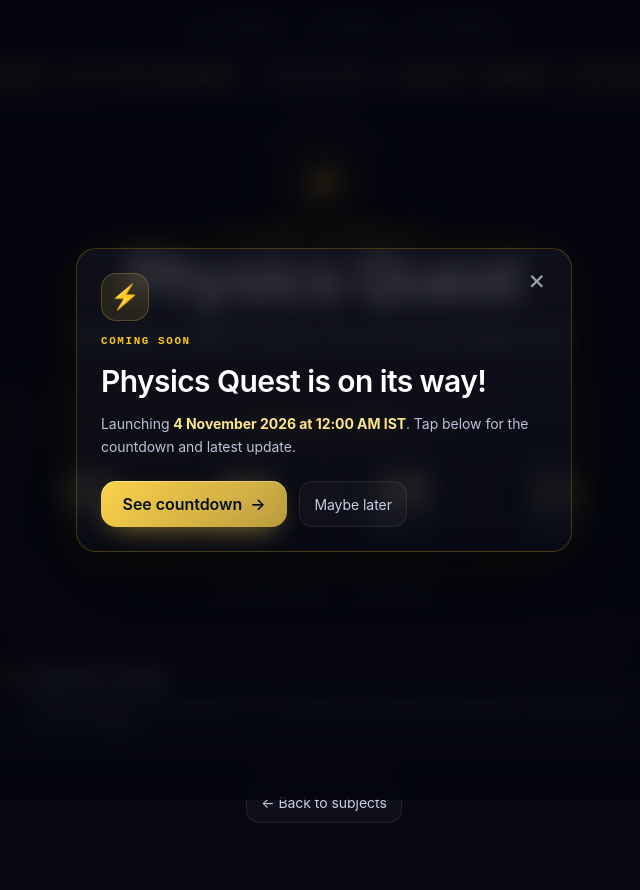
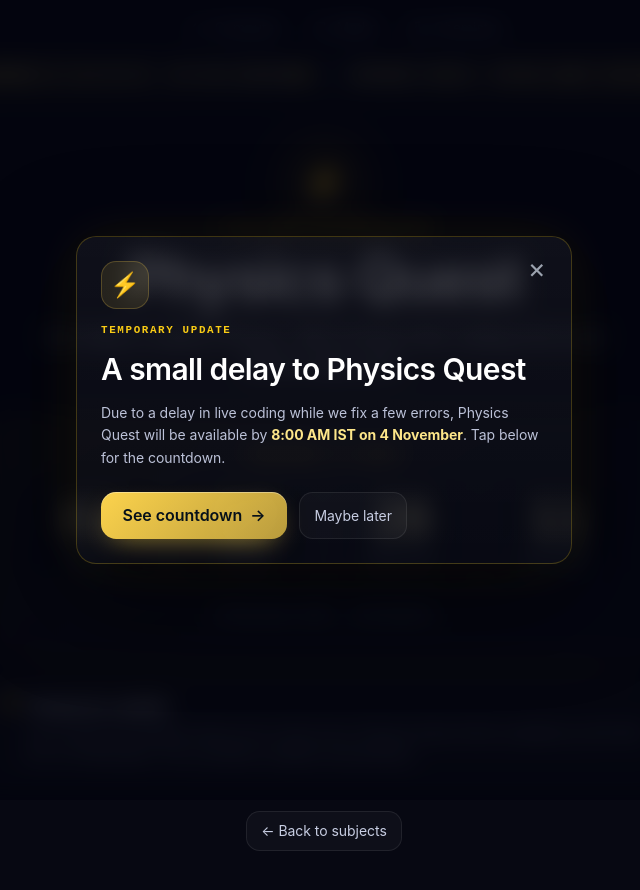
Before and after one commit to hfmcdc/CS-quest, a Next.js app: page /physics in a window 1280 px wide. Both pictures are taken after a click on the button "Sound effects on. Tap to mute". Shown: the top 890 px of the page, without its empty margins (316-956 px from the left). Built offline with nearby package versions, Linux system fonts and the light colour scheme.

Commit message:
Delay Physics Quest launch to 8 AM

```diff
--- a/components/PhysicsAnnouncement.tsx
+++ b/components/PhysicsAnnouncement.tsx
@@ -3,8 +3,8 @@
 import Link from "next/link";
 import { useEffect, useState } from "react";
 
-const LAUNCH_AT = new Date("2026-11-03T18:30:00.000Z").getTime(); // 4 Nov 2026, 12:00 AM IST
-const MESSAGE = "PHYSICS QUEST  •  LAUNCHING 4 NOVEMBER  •  12:00 AM IST  •  TAP TO SEE COUNTDOWN";
+const LAUNCH_AT = new Date("2026-11-04T02:30:00.000Z").getTime(); // 4 Nov 2026, 8:00 AM IST
+const MESSAGE = "TEMPORARY UPDATE  •  PHYSICS QUEST AVAILABLE 4 NOVEMBER BY 8:00 AM IST  •  TAP FOR COUNTDOWN";
 
 export default function PhysicsAnnouncement() {
   const [showPopup, setShowPopup] = useState(false);
@@ -37,9 +37,9 @@ export default function PhysicsAnnouncement() {
           <section className="physics-modal card" role="dialog" aria-modal="true" aria-labelledby="physics-modal-title">
             <button type="button" className="physics-modal-close" aria-label="Close announcement" onClick={closePopup}>×</button>
             <span className="tile theme-chem h-12 w-12 text-2xl" aria-hidden="true">⚡</span>
-            <p className="physics-eyebrow">COMING SOON</p>
-            <h2 id="physics-modal-title" className="text-2xl font-semibold text-white sm:text-3xl">Physics Quest is on its way!</h2>
-            <p className="text-sm leading-relaxed text-slate-300">Launching <strong className="text-amber-200">4 November 2026 at 12:00 AM IST</strong>. Tap below for the countdown and latest update.</p>
+            <p className="physics-eyebrow">TEMPORARY UPDATE</p>
+            <h2 id="physics-modal-title" className="text-2xl font-semibold text-white sm:text-3xl">A small delay to Physics Quest</h2>
+            <p className="text-sm leading-relaxed text-slate-300">Due to a delay in live coding while we fix a few errors, Physics Quest will be available by <strong className="text-amber-200">8:00 AM IST on 4 November</strong>. Tap below for the countdown.</p>
             <div className="mt-2 flex flex-wrap gap-3">
               <Link href="/physics" className="btn-primary theme-chem" onClick={closePopup}>See countdown <span aria-hidden="true">→</span></Link>
               <button type="button" className="btn-ghost" onClick={closePopup}>Maybe later</button>
--- a/components/PhysicsLaunchCountdown.tsx
+++ b/components/PhysicsLaunchCountdown.tsx
@@ -3,7 +3,7 @@
 import Link from "next/link";
 import { useEffect, useState } from "react";
 
-const LAUNCH_AT = new Date("2026-11-03T18:30:00.000Z").getTime(); // 4 Nov 2026, 12:00 AM IST
+const LAUNCH_AT = new Date("2026-11-04T02:30:00.000Z").getTime(); // 4 Nov 2026, 8:00 AM IST
 const UNITS = [
   { label: "Days", seconds: 86400 },
   { label: "Hours", seconds: 3600 },
@@ -29,7 +29,7 @@ export default function PhysicsLaunchCountdown() {
       <p className="physics-eyebrow">A NEW QUEST IS APPROACHING</p>
       <h1 className="mt-3 text-4xl font-semibold leading-tight tracking-tight text-white sm:text-6xl">Physics Quest</h1>
       <p className="mt-4 max-w-xl text-base leading-relaxed text-slate-300 sm:text-lg">
-        {launched ? "Launch time is here! We’re putting the finishing touches on Physics Quest." : "Get ready to explore Physics. Your next quest begins soon."}
+        {launched ? "Physics Quest should now be available. Thanks for waiting while we fixed the coding errors." : "Get ready to explore Physics. We’re fixing a few coding errors and will be ready soon."}
       </p>
 
       <section className="physics-countdown-card card mt-9 w-full max-w-2xl p-5 sm:p-8" aria-label="Physics Quest launch countdown">
@@ -45,12 +45,12 @@ export default function PhysicsLaunchCountdown() {
             );
           })}
         </div>
-        <p className="mt-6 text-sm text-slate-400">4 November 2026 <span className="mx-1 text-slate-600">·</span> 12:00 AM IST</p>
+        <p className="mt-6 text-sm text-slate-400">4 November 2026 <span className="mx-1 text-slate-600">·</span> 8:00 AM IST</p>
       </section>
 
       <aside className="physics-temp-update mt-5 max-w-2xl text-left" aria-label="Temporary update">
         <span className="physics-update-dot" aria-hidden="true" />
-        <div><strong className="text-slate-100">Temporary update</strong><p className="mt-1 text-sm leading-relaxed text-slate-400">Physics Quest is being prepared. The countdown will update automatically; check back here for launch details.</p></div>
+        <div><strong className="text-slate-100">Temporary update</strong><p className="mt-1 text-sm leading-relaxed text-slate-400">Live coding was delayed while we fix a few errors. Physics Quest will be available by 8:00 AM IST on 4 November. The countdown updates automatically.</p></div>
       </aside>
 
       <Link href="/" className="btn-ghost mt-7">← Back to subjects</Link>
```
